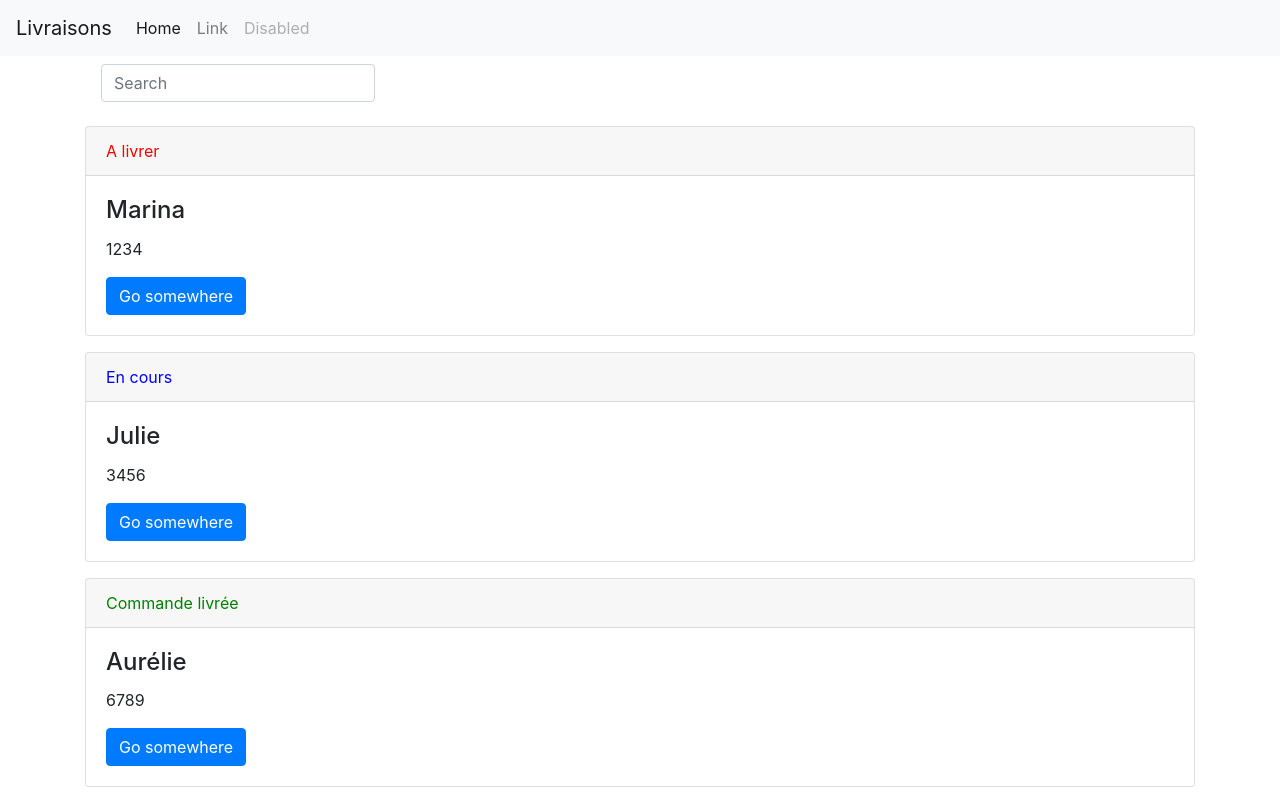
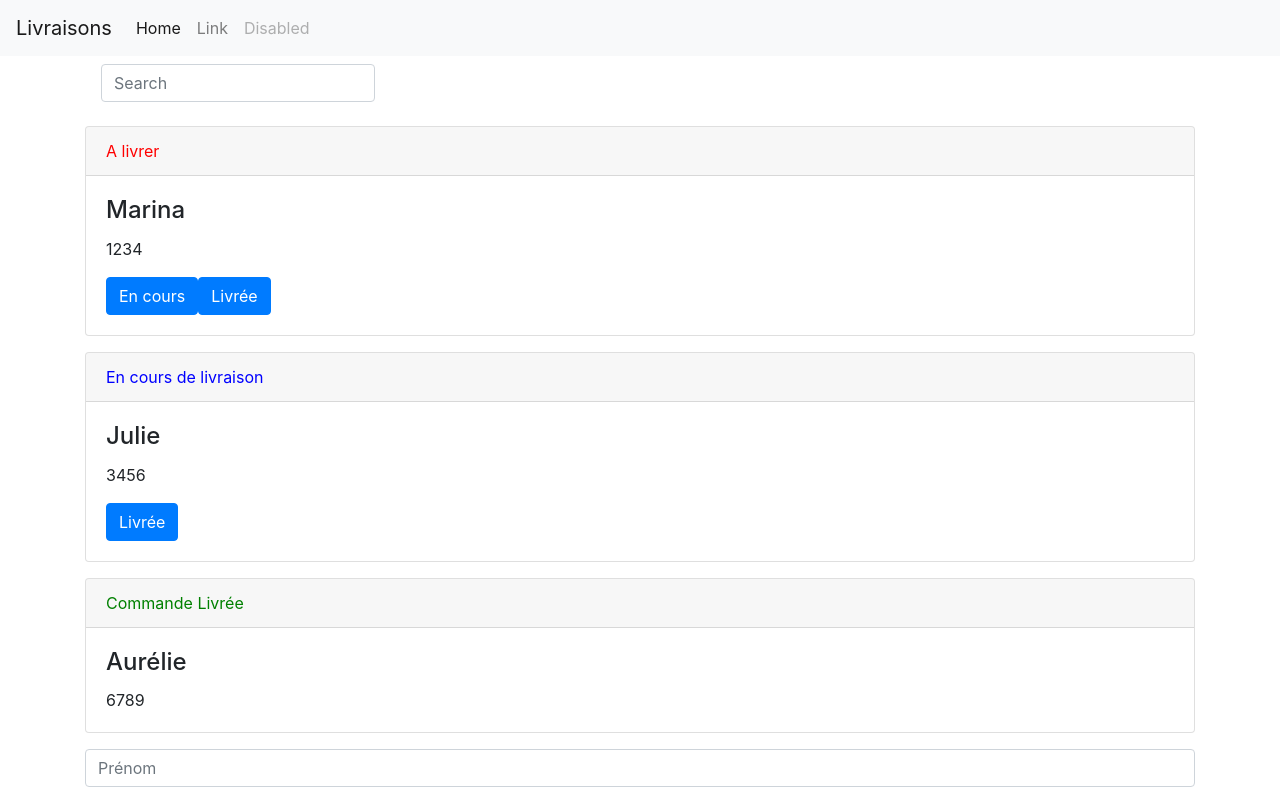
Before and after one commit to marinasp/FormationAngular, an Angular app in the folder my-app/: page / in a window 1280 px wide. Shown: the top 800 px of the page. Built offline with nearby package versions, Linux system fonts and the light colour scheme.

Commit message:
add directive state

```diff
--- a/my-app/src/app/app.module.ts
+++ b/my-app/src/app/app.module.ts
@@ -9,6 +9,7 @@ import { ListItemComponent } from './list-item/list-item.component';
 import { ModalComponent } from './modal/modal.component';
 import { FormComponent } from './form/form.component';
 import { FilterPipe } from './filter.pipe';
+import { StateDirective } from './state.directive';
 
 @NgModule({
   declarations: [
@@ -17,7 +18,8 @@ import { FilterPipe } from './filter.pipe';
     ListItemComponent,
     ModalComponent,
     FormComponent,
-    FilterPipe
+    FilterPipe,
+    StateDirective
   ],
   imports: [
     BrowserModule,
--- a/my-app/src/app/list-item/list-item.component.html
+++ b/my-app/src/app/list-item/list-item.component.html
@@ -8,14 +8,18 @@
 <div class="container">
   <div *ngFor="let item of collection | filter:recherche.value" class="card">
     <div class="card-header">
-    <span class="state-0" *ngIf="0 == item.state">A livrer</span>
-    <span class="state-1" *ngIf="1 == item.state">En cours</span>
-    <span class="state-2" *ngIf="2 == item.state">Commande livrée</span>
+      <span [appState]="item.state"></span>
     </div>
     <div class="card-body">
       <h4 class="card-title">{{item.name}}</h4>
       <p class="card-text">{{item.reference}}</p>
-      <a href="#" class="btn btn-primary">Go somewhere</a>
+      <div *ngIf="2 != item.state">
+        <button class="btn btn-primary"
+                *ngIf="1 != item.state"
+                (click)="changeState(item, 1)">En cours</button>
+        <button class="btn btn-primary"
+                (click)="changeState(item, 2)">Livrée</button>
+      </div>
     </div>
   </div>
 </div>
--- a/my-app/src/app/list-item/list-item.component.ts
+++ b/my-app/src/app/list-item/list-item.component.ts
@@ -17,4 +17,8 @@ export class ListItemComponent implements OnInit {
     this.collection = this._AppComponent.collection;
   }
 
+  changeState(item: Item, state: number) {
+    item.state = state;
+  }
+
 }
--- /dev/null
+++ b/my-app/src/app/state.directive.ts
@@ -0,0 +1,35 @@
+import { Directive, Input, ElementRef, Renderer2, OnChanges } from '@angular/core';
+
+@Directive({
+  selector: '[appState]'
+})
+export class StateDirective implements OnChanges {
+  @Input() appState: number;
+
+  constructor(private _elementRef: ElementRef, private _renderer2: Renderer2) {
+
+  }
+
+  ngOnChanges() {
+    const cssClass = `state-${this.appState}`;
+    let text: string;
+    const elementNode = this._elementRef.nativeElement;
+    switch (this.appState) {
+      case 0:
+          text = 'A livrer';
+          break;
+      case 1:
+          text = 'En cours de livraison';
+          break;
+      case 2:
+          text = 'Commande Livrée';
+          break;
+      default:
+          console.log(this.appState);
+          break;
+    }
+
+    this._renderer2.addClass(elementNode, cssClass);
+    elementNode.innerHTML = text;
+  }
+}
```
Also changed, not shown: 1 other file (tests, documents, lock files or other folders).
